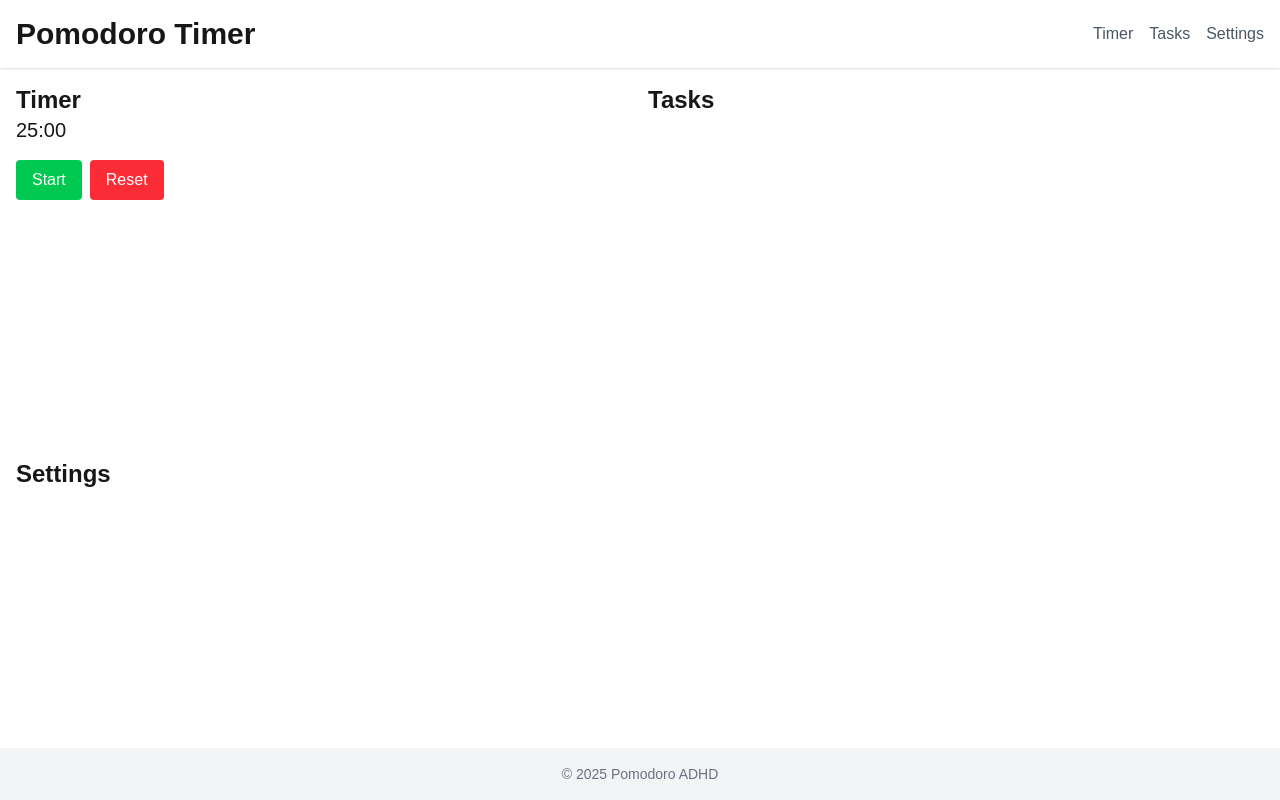
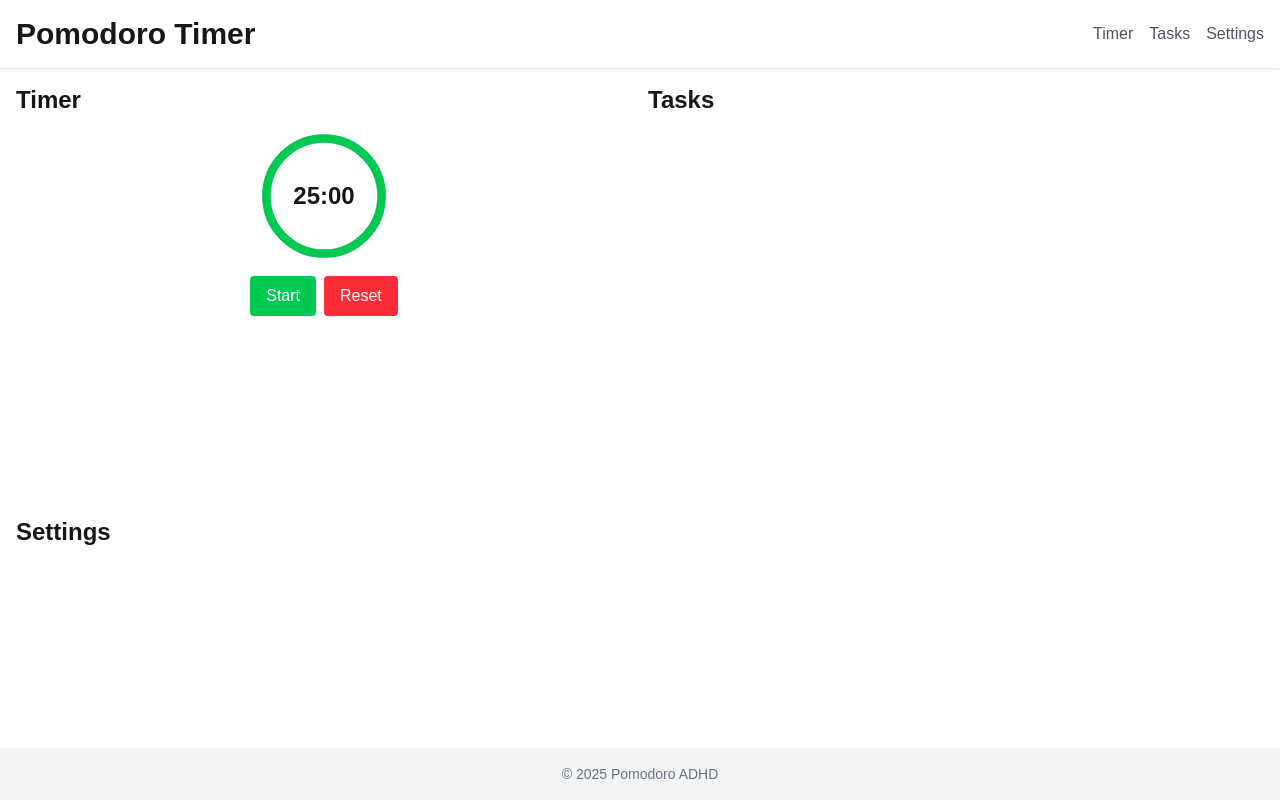
Before and after one commit to JBrady/Pomodoro-Timer, a Next.js app: page / in a window 1280 px wide. Built offline with nearby package versions, Linux system fonts and the light colour scheme.

Commit message:
feat: add circular progress indicator to Timer component

```diff
--- a/components/Timer.tsx
+++ b/components/Timer.tsx
@@ -40,11 +40,25 @@ const Timer: React.FC<TimerProps> = ({ initialMinutes = 25 }) => {
   const minutes = Math.floor(timeLeft / 60);
   const seconds = timeLeft % 60;
 
+  // Progress circle calculations
+  const totalSeconds = initialMinutes * 60;
+  const radius = 54;
+  const circumference = 2 * Math.PI * radius;
+  const strokeDashoffset = circumference * (1 - timeLeft / totalSeconds);
+
   return (
     <div className="timer">
       <h2 className="text-2xl font-bold">Timer</h2>
-      <p className="text-xl">{`${minutes.toString().padStart(2, '0')}:${seconds.toString().padStart(2, '0')}`}</p>
-      <div className="flex space-x-2 mt-4">
+      <div className="relative w-32 h-32 mx-auto mt-4">
+        <svg className="-rotate-90" width="100%" height="100%" viewBox="0 0 120 120">
+          <circle className="stroke-current text-gray-300" strokeWidth={8} fill="transparent" r={radius} cx={60} cy={60} />
+          <circle className="stroke-current text-green-500" strokeWidth={8} fill="transparent" r={radius} cx={60} cy={60} strokeDasharray={circumference} strokeDashoffset={strokeDashoffset} />
+        </svg>
+        <div className="absolute inset-0 flex items-center justify-center">
+          <p className="text-2xl font-bold">{`${minutes.toString().padStart(2, '0')}:${seconds.toString().padStart(2, '0')}`}</p>
+        </div>
+      </div>
+      <div className="flex space-x-2 mt-4 justify-center">
         <button onClick={handleStartPause} className={`px-4 py-2 text-white rounded ${isActive ? 'bg-yellow-500' : 'bg-green-500'}`}>
           {isActive ? 'Pause' : 'Start'}
         </button>
```
